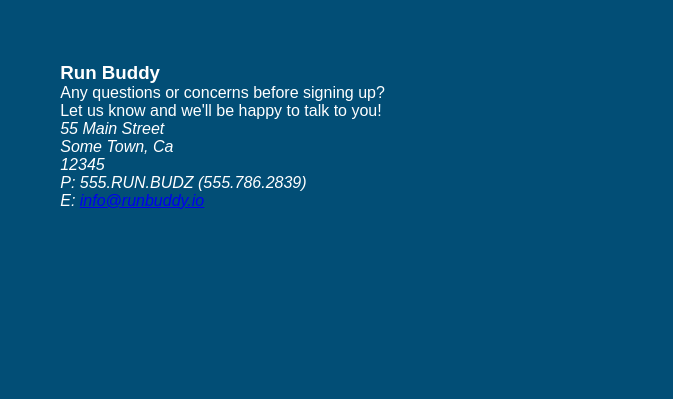
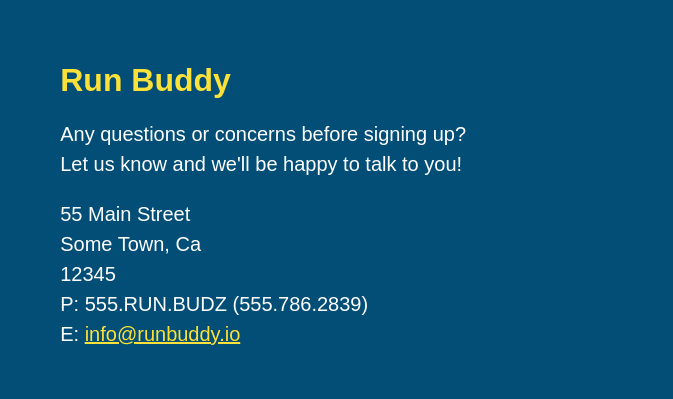
Before and after one commit to TuckerLarrabee/Run-Buddy, a plain HTML site: page index.html in a window 1280 px wide. Shown: the part 4077-4476 px from the top of the page, 607-1280 px from the left. Drawn offline with Linux system fonts and the light colour scheme.

Commit message:
Style contact section

```diff
--- a/assets/css/style.css
+++ b/assets/css/style.css
@@ -263,3 +263,21 @@ section {
     margin: 30px 0 0 60px;
     color: white;
 }
+
+.contact-info h3 {
+    color: #fce138;
+    font-size: 32px;
+}
+
+.contact-info p, .contact-info address {
+    margin: 20px 0;
+    line-height: 1.5;
+    font-size: 20px;
+    font-style: normal;
+}
+
+.contact-info a {
+    color: #fce138;
+}
+
+/*Reach out styles end*/
```
